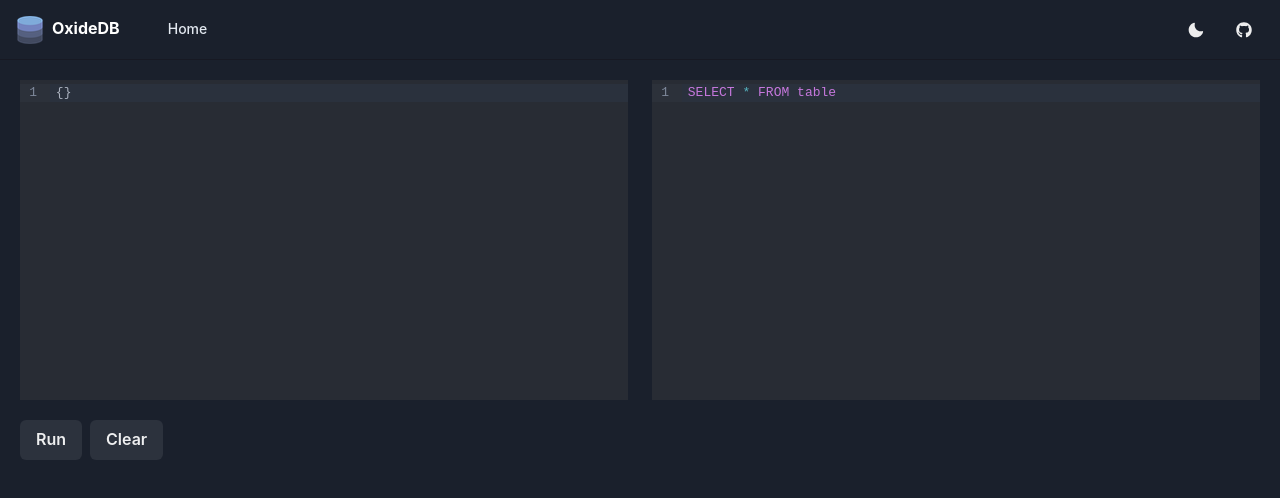
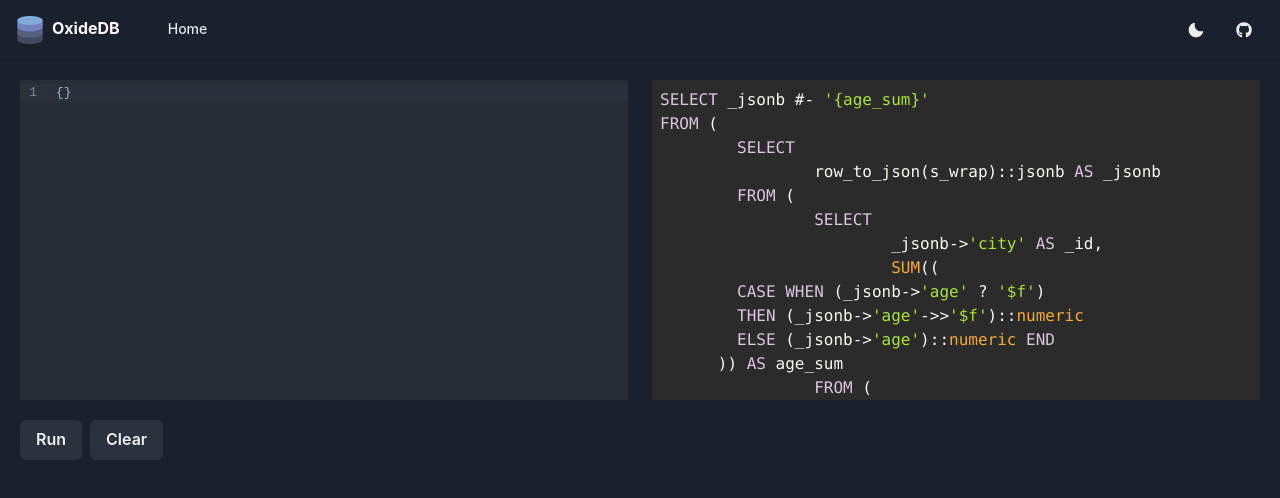
Before and after one commit to fcoury/oxide-ui, a React (Vite) app: page / in a window 1280 px wide. Shown: the top 498 px of the page. Built offline with nearby package versions, Linux system fonts and the light colour scheme.

Commit message:
feat: shows generated SQL with syntax highlighter

```diff
--- a/package.json
+++ b/package.json
@@ -21,11 +21,13 @@
     "react": "^18.2.0",
     "react-dom": "^18.2.0",
     "react-icons": "^4.4.0",
-    "react-router-dom": "6"
+    "react-router-dom": "6",
+    "react-syntax-highlighter": "^15.5.0"
   },
   "devDependencies": {
     "@types/react": "^18.0.15",
     "@types/react-dom": "^18.0.6",
+    "@types/react-syntax-highlighter": "^15.5.3",
     "@vitejs/plugin-react": "^2.0.0",
     "typescript": "^4.6.4",
     "vite": "^3.0.0"
--- a/src/pages/Home.tsx
+++ b/src/pages/Home.tsx
@@ -1,13 +1,37 @@
 import { Box, Button, Grid, GridItem, useColorMode } from '@chakra-ui/react';
 import { json } from '@codemirror/lang-json';
-import { sql } from '@codemirror/lang-sql';
 import CodeMirror from '@uiw/react-codemirror';
 import { useState } from 'react';
+import SyntaxHighlighter from 'react-syntax-highlighter';
+import {
+  a11yDark,
+  a11yLight,
+} from 'react-syntax-highlighter/dist/esm/styles/hljs';
 
 export default function Home() {
   const { colorMode } = useColorMode();
   const [match, setMatch] = useState('{}');
-  const [query, setQuery] = useState('SELECT * FROM table');
+  const [query, setQuery] = useState(`SELECT _jsonb #- '{age_sum}'
+FROM (
+	SELECT
+		row_to_json(s_wrap)::jsonb AS _jsonb
+	FROM (
+		SELECT
+			_jsonb->'city' AS _id,
+			SUM((
+        CASE WHEN (_jsonb->'age' ? '$f')
+        THEN (_jsonb->'age'->>'$f')::numeric
+        ELSE (_jsonb->'age')::numeric END
+      )) AS age_sum
+		FROM (
+			SELECT *
+      FROM "db_test"."test_e4a3258c-29ad-49e0-aa41-327750e568e4"
+      WHERE _jsonb->'pick' = 'true'
+		) AS s_group
+		GROUP BY _id
+	) AS s_wrap
+) AS s_project;
+  `);
 
   return (
     <Box p={5}>
@@ -21,12 +45,14 @@ export default function Home() {
           />
         </GridItem>
         <GridItem w="100%">
-          <CodeMirror
-            value={query}
-            height="calc(40vh)"
-            theme={colorMode}
-            extensions={[sql()]}
-          />
+          <SyntaxHighlighter
+            language="sql"
+            style={colorMode === 'dark' ? a11yDark : a11yLight}
+            customStyle={{ height: 'calc(40vh)' }}
+            wrapLongLines={true}
+          >
+            {query}
+          </SyntaxHighlighter>
         </GridItem>
       </Grid>
       <Box mt={5}>
```
Also changed, not shown: 1 other file (tests, documents, lock files or other folders).
